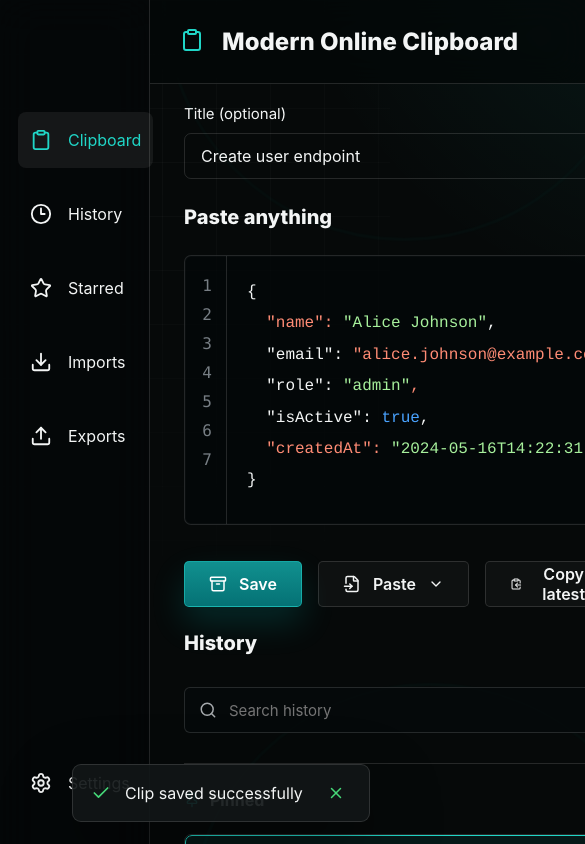
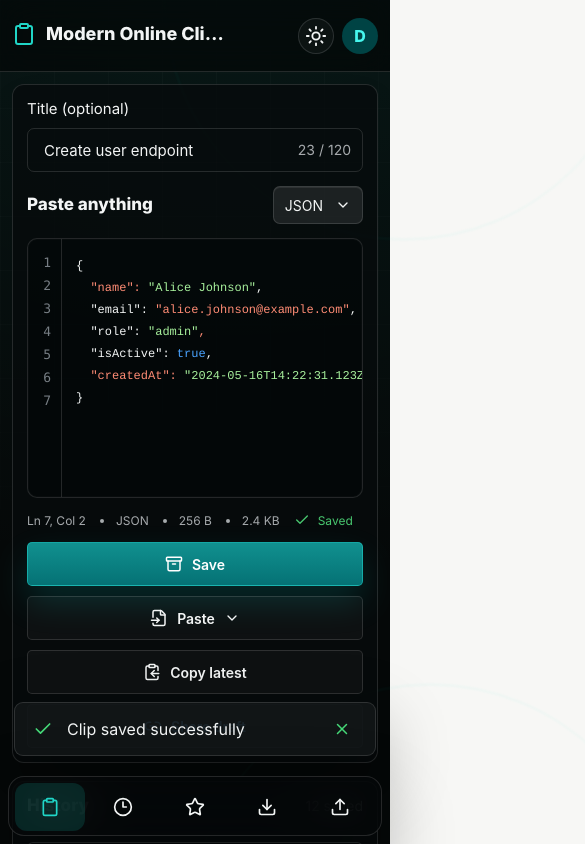
Before and after one commit to iice257/PasteVault, a React (Vite) app: page / in a window 390 px wide. Shown: the top 844 px of the page, 585 px wide, since content can reach past the window. Built offline with nearby package versions, Linux system fonts and the light colour scheme.

Commit message:
feat: add responsive mobile clipboard layout

```diff
--- a/src/styles.css
+++ b/src/styles.css
@@ -1079,3 +1079,550 @@ kbd {
     grid-column: auto;
   }
 }
+
+@media (max-width: 900px) {
+  :root {
+    --header: 72px;
+    --sidebar: 0px;
+  }
+
+  body {
+    min-width: 0;
+    overflow-x: hidden;
+  }
+
+  .theme-light,
+  .theme-dark {
+    min-height: 100dvh;
+    overflow-x: hidden;
+    overflow-y: auto;
+  }
+
+  .app-frame {
+    display: block;
+    min-height: 100dvh;
+    padding-bottom: 82px;
+  }
+
+  .sidebar {
+    position: fixed;
+    right: 12px;
+    bottom: 12px;
+    left: 12px;
+    z-index: 40;
+    display: block;
+    height: 60px;
+    border: 1px solid var(--line);
+    border-radius: 16px;
+    padding: 6px;
+    background: color-mix(in srgb, var(--panel) 86%, transparent);
+    box-shadow: var(--shadow);
+    backdrop-filter: blur(20px);
+  }
+
+  .sidebar-top {
+    display: grid;
+    grid-template-columns: repeat(5, minmax(0, 1fr));
+    gap: 2px;
+    height: 100%;
+  }
+
+  .sidebar-bottom,
+  .storage-card {
+    display: none;
+  }
+
+  .nav-item {
+    display: grid;
+    place-items: center;
+    gap: 2px;
+    min-height: 0;
+    height: 48px;
+    border-radius: 12px;
+    padding: 0;
+    font-size: 10px;
+    line-height: 1;
+  }
+
+  .nav-item svg {
+    width: 20px;
+    height: 20px;
+  }
+
+  .theme-light .nav-item.active {
+    border-radius: 12px;
+    box-shadow: none;
+    background: var(--accent-soft);
+  }
+
+  .theme-dark .nav-item.active {
+    background: rgba(20, 216, 198, 0.14);
+  }
+
+  .app-main {
+    width: 100%;
+  }
+
+  .header {
+    position: sticky;
+    top: 0;
+    z-index: 30;
+    height: auto;
+    min-height: var(--header);
+    padding: 14px 16px;
+    gap: 12px;
+  }
+
+  .brand {
+    min-width: 0;
+    gap: 10px;
+  }
+
+  .brand-icon {
+    display: block;
+  }
+
+  .brand h1 {
+    max-width: 45vw;
+    overflow: hidden;
+    font-size: 20px;
+    line-height: 1.15;
+    text-overflow: ellipsis;
+    white-space: nowrap;
+  }
+
+  .header-actions {
+    gap: 12px;
+    flex-shrink: 0;
+  }
+
+  .saved-state {
+    display: none;
+  }
+
+  .header-actions kbd {
+    display: none;
+  }
+
+  .round-action {
+    width: 36px;
+    height: 36px;
+    border: 1px solid var(--line);
+    border-radius: 999px;
+    background: var(--button);
+  }
+
+  .avatar {
+    width: 36px;
+    height: 36px;
+  }
+
+  .content-grid,
+  .theme-light .content-grid,
+  .theme-dark .content-grid {
+    display: grid;
+    grid-template-columns: 1fr;
+    min-height: 0;
+  }
+
+  .workspace-panel,
+  .theme-light .workspace-panel,
+  .theme-dark .workspace-panel {
+    display: grid;
+    grid-template-columns: 1fr;
+    gap: 18px;
+    padding: 16px;
+    border: 0;
+  }
+
+  .editor-card,
+  .theme-light .editor-card,
+  .theme-dark .editor-card {
+    grid-column: auto;
+    grid-row: auto;
+    display: grid;
+    gap: 14px;
+    border: 1px solid var(--line);
+    border-radius: 14px;
+    background: var(--panel);
+    padding: 16px;
+    box-shadow: 0 16px 36px rgba(0, 0, 0, 0.06);
+  }
+
+  .theme-dark .editor-card {
+    background: rgba(7, 11, 12, 0.78);
+  }
+
+  .title-field input {
+    height: 44px;
+    font-size: 15px;
+  }
+
+  .section-title-row {
+    gap: 12px;
+  }
+
+  .section-title-row h2,
+  .details-title-row h2 {
+    font-size: 18px;
+  }
+
+  .select-trigger {
+    min-width: 86px;
+    height: 38px;
+    padding: 0 11px;
+    font-size: 14px;
+  }
+
+  .code-box,
+  .theme-dark .editor-card .code-box {
+    grid-template-columns: 34px 1fr;
+    min-height: 286px;
+    max-height: 44vh;
+    border-radius: 10px;
+  }
+
+  .code-box.compact {
+    min-height: 236px;
+  }
+
+  .line-numbers {
+    gap: 10px;
+    padding: 18px 10px 0 0;
+    font-size: 13px;
+  }
+
+  .code-box pre {
+    padding: 16px 14px;
+    font-size: 13px;
+    line-height: 1.8;
+  }
+
+  .editor-meta {
+    flex-wrap: wrap;
+    gap: 8px 14px;
+    margin: 0;
+    font-size: 12px;
+  }
+
+  .editor-meta span + span::before {
+    margin-right: 12px;
+  }
+
+  .theme-dark .editor-meta {
+    justify-content: flex-start;
+    margin: 0;
+  }
+
+  .theme-dark .editor-meta span:not(:first-child):not(.meta-saved) {
+    display: inline;
+  }
+
+  .editor-actions,
+  .details-actions {
+    display: grid;
+    grid-template-columns: repeat(2, minmax(0, 1fr));
+    gap: 10px;
+  }
+
+  .theme-light .editor-actions {
+    margin-top: 0;
+  }
+
+  .btn {
+    width: 100%;
+    height: 44px;
+    gap: 9px;
+    padding: 0 12px;
+    font-size: 14px;
+  }
+
+  .btn-icon {
+    width: 100%;
+  }
+
+  .history-panel,
+  .theme-light .history-panel,
+  .theme-dark .history-panel {
+    grid-column: auto;
+    grid-row: auto;
+    border: 1px solid var(--line);
+    border-radius: 14px;
+    background: var(--panel);
+    padding: 16px;
+  }
+
+  .theme-dark .history-panel {
+    background: rgba(7, 11, 12, 0.78);
+  }
+
+  .history-toolbar,
+  .theme-light .history-toolbar {
+    display: grid;
+    grid-template-columns: 1fr auto;
+    gap: 10px;
+    margin-top: 14px;
+  }
+
+  .theme-light .history-toolbar .search-input {
+    width: 100%;
+  }
+
+  .search-input {
+    height: 42px;
+  }
+
+  .sort-trigger,
+  .theme-light .sort-trigger {
+    min-width: 106px;
+    margin-top: 0;
+  }
+
+  .pinned-label {
+    margin-top: 12px;
+    padding: 16px 0 8px;
+    font-size: 14px;
+  }
+
+  .theme-dark .history-list {
+    border-radius: 10px;
+  }
+
+  .history-item,
+  .theme-light .history-item,
+  .theme-dark .history-item {
+    display: grid;
+    grid-template-columns: minmax(0, 1fr) auto;
+    min-height: 74px;
+    gap: 8px 12px;
+    padding: 12px 4px;
+  }
+
+  .history-item.selected,
+  .theme-light .history-item.selected,
+  .theme-dark .history-item.selected {
+    padding: 12px;
+  }
+
+  .history-leading {
+    gap: 10px;
+    grid-column: 1 / -1;
+  }
+
+  .history-leading h3 {
+    font-size: 14px;
+  }
+
+  .history-leading p {
+    font-size: 12px;
+  }
+
+  .theme-light .history-item > .badge {
+    display: inline-flex;
+  }
+
+  .theme-light .history-leading > .badge {
+    display: none;
+  }
+
+  .history-item > .badge {
+    grid-column: 1;
+  }
+
+  .history-item > span {
+    font-size: 12px;
+  }
+
+  .history-item > span:nth-of-type(1) {
+    justify-self: start;
+  }
+
+  .history-item > span:nth-of-type(2) {
+    justify-self: end;
+  }
+
+  .item-more {
+    position: absolute;
+    right: 8px;
+    top: 14px;
+  }
+
+  .import-zone {
+    grid-column: auto;
+    grid-row: auto;
+    height: 100px;
+    margin-top: 0;
+    border-radius: 14px;
+    padding: 0 18px;
+    background: color-mix(in srgb, var(--panel) 74%, transparent);
+  }
+
+  .import-zone strong {
+    font-size: 14px;
+  }
+
+  .import-zone span {
+    font-size: 12px;
+  }
+
+  .details-panel,
+  .theme-light .details-panel,
+  .theme-dark .details-panel {
+    grid-column: auto;
+    grid-row: auto;
+    margin: 0 16px 18px;
+    border: 1px solid var(--line);
+    border-radius: 14px;
+    background: var(--panel);
+    padding: 16px;
+  }
+
+  .theme-dark .details-panel {
+    background: rgba(7, 11, 12, 0.78);
+  }
+
+  .clip-heading {
+    padding: 18px 0;
+  }
+
+  .clip-heading h3 {
+    font-size: 20px;
+  }
+
+  .clip-heading p {
+    font-size: 13px;
+  }
+
+  .details-actions .btn,
+  .details-actions .btn-icon {
+    min-width: 0;
+  }
+
+  .details-actions .btn-icon {
+    grid-column: 2;
+  }
+
+  .meta-list {
+    gap: 16px;
+    margin-top: 20px;
+  }
+
+  .meta-list div {
+    grid-template-columns: 104px minmax(0, 1fr);
+    gap: 14px;
+  }
+
+  .meta-list dt,
+  .meta-list dd {
+    font-size: 13px;
+  }
+
+  .meta-list dd {
+    flex-wrap: wrap;
+  }
+
+  .tag {
+    height: 32px;
+    padding: 0 10px;
+  }
+
+  .toast {
+    right: 14px;
+    bottom: 88px;
+    left: 14px;
+    width: auto;
+    height: 54px;
+  }
+}
+
+@media (max-width: 520px) {
+  .brand h1 {
+    max-width: 48vw;
+    font-size: 18px;
+  }
+
+  .header {
+    padding: 12px;
+  }
+
+  .header-actions {
+    gap: 8px;
+  }
+
+  .header-actions > svg:last-child {
+    display: none;
+  }
+
+  .workspace-panel,
+  .theme-light .workspace-panel,
+  .theme-dark .workspace-panel {
+    padding: 12px;
+  }
+
+  .editor-card,
+  .theme-light .editor-card,
+  .theme-dark .editor-card,
+  .history-panel,
+  .theme-light .history-panel,
+  .theme-dark .history-panel,
+  .details-panel,
+  .theme-light .details-panel,
+  .theme-dark .details-panel {
+    border-radius: 12px;
+    padding: 14px;
+  }
+
+  .details-panel,
+  .theme-light .details-panel,
+  .theme-dark .details-panel {
+    margin: 0 12px 16px;
+  }
+
+  .editor-actions,
+  .details-actions {
+    grid-template-columns: 1fr;
+  }
+
+  .details-actions .btn-icon {
+    grid-column: auto;
+  }
+
+  .history-toolbar,
+  .theme-light .history-toolbar {
+    grid-template-columns: 1fr;
+  }
+
+  .sort-trigger {
+    width: 100%;
+  }
+
+  .code-box,
+  .theme-dark .editor-card .code-box {
+    max-height: none;
+    min-height: 260px;
+  }
+
+  .code-box.compact {
+    min-height: 220px;
+  }
+
+  .code-box pre {
+    font-size: 12px;
+    line-height: 1.75;
+  }
+
+  .section-title-row h2,
+  .details-title-row h2 {
+    font-size: 17px;
+  }
+
+  .sidebar {
+    right: 8px;
+    bottom: 8px;
+    left: 8px;
+  }
+
+  .nav-item span {
+    display: none;
+  }
+}
```
Also changed, not shown: tests/visual-check.mjs (+15 -0 lines).
